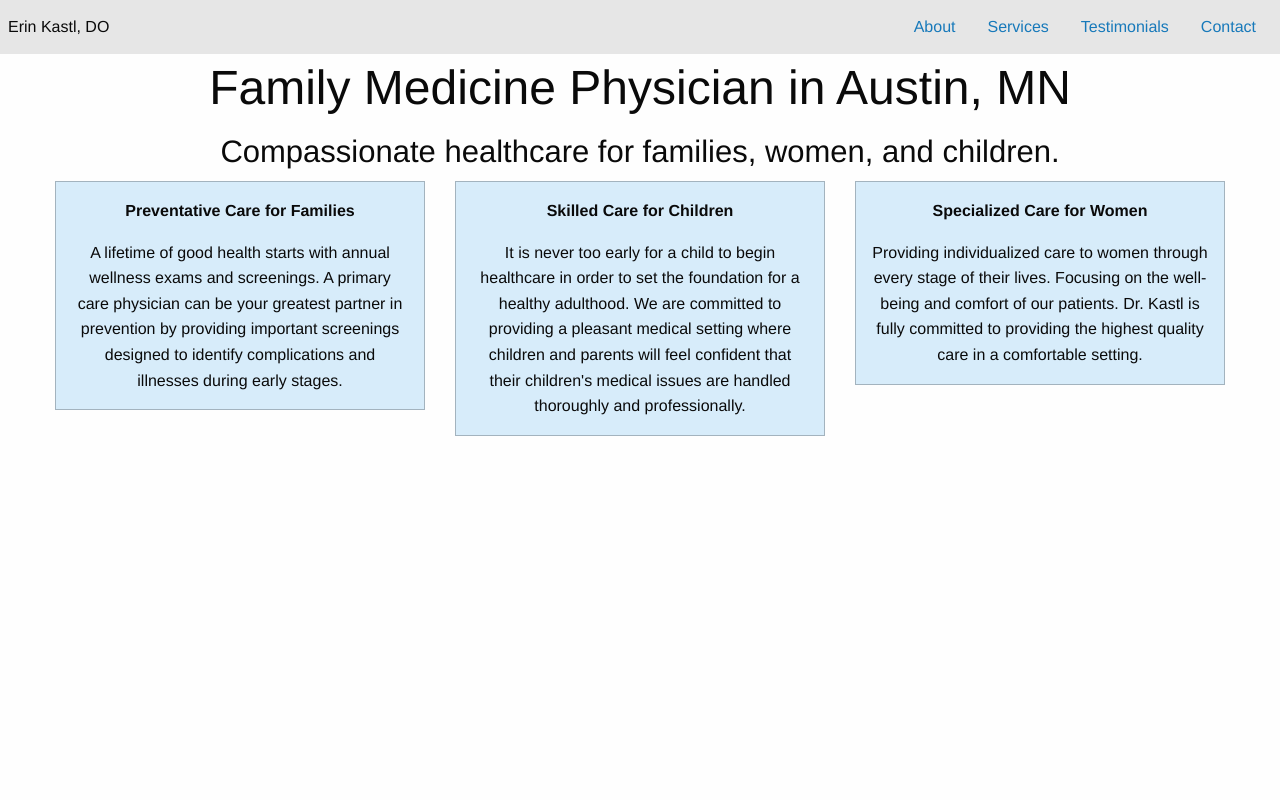
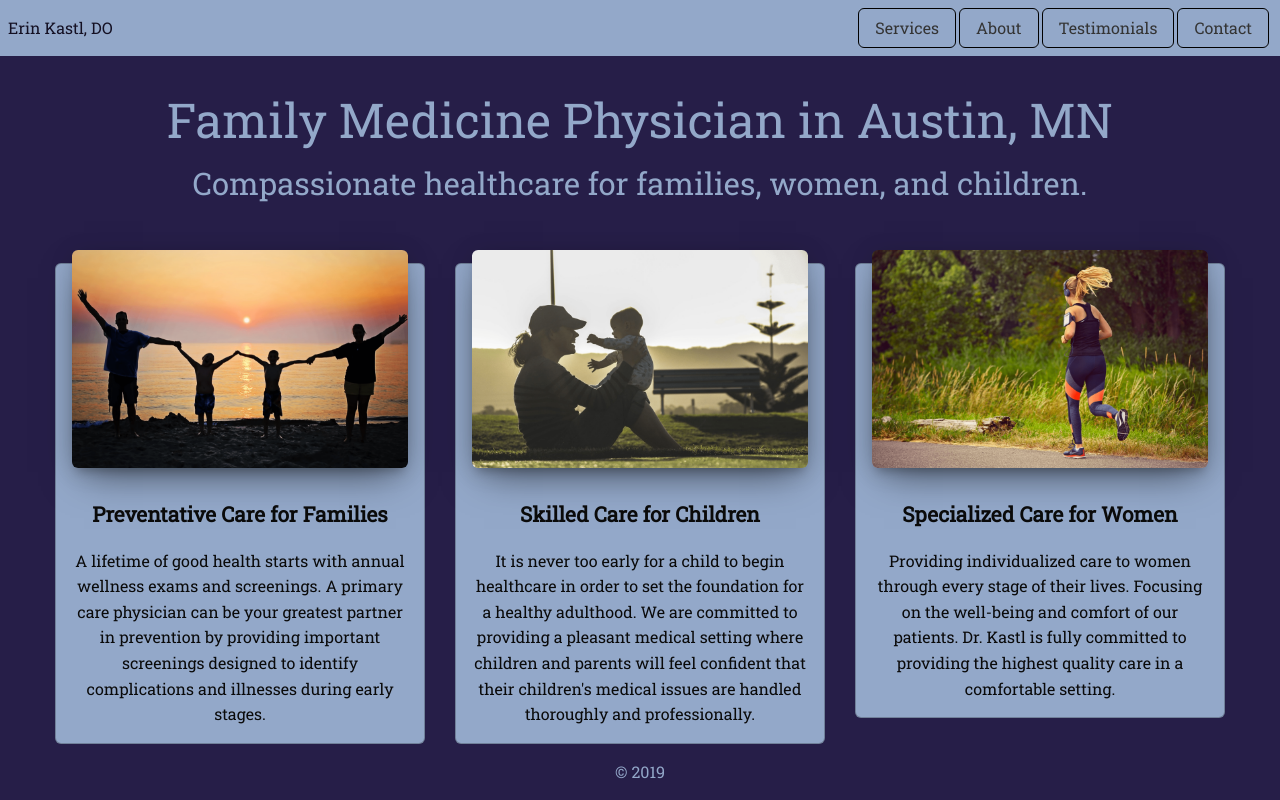
Before and after one commit to jkastl/erinkastl_com, a plain HTML site: page index.html in a window 1280 px wide. Drawn offline with nearby package versions, Linux system fonts and the light colour scheme.

Commit message:
Update index.html

```diff
--- a/index.html
+++ b/index.html
@@ -7,10 +7,56 @@
     <title>Erin Kastl, DO | Family Physician | Austin, Minnesota</title>
     <meta name="description" content="Erin Kastl is family physician providing primary care in Austin, Minnesota." />
     <meta name="keywords" content="doctor, physician, obgyn, pediatrician, austin, minnesota, mn, kastl, erin, family, primary care, mayo" />
-    <link rel="stylesheet" href="https://cdnjs.cloudflare.com/ajax/libs/foundation/6.5.3/css/foundation.min.css" />
+    <link href="https://cdnjs.cloudflare.com/ajax/libs/foundation/6.5.3/css/foundation.min.css" rel="stylesheet"/>
+    <link href="https://fonts.googleapis.com/css?family=Roboto+Slab" rel="stylesheet">
     <style type="text/css">
       .sticky-topbar {
         width: 100%;
+      }
+      body, h1, h2, h3, h4, h5, h6 {
+        color: rgb(20, 16, 35);
+        background-color: rgb(38, 30, 72);
+        font-family: 'Roboto Slab', serif !important;
+      }
+      .text-light {
+        color: rgb(147, 168, 201);
+      }
+      #callout-block {
+        margin-top: 30px;
+      }
+      .callout {
+        background-color: rgb(147, 168, 201);
+        border-radius: 6px;
+        margin-top: 20px;
+      }
+      .callout strong {
+        font-size: 1.3rem;
+      }
+      .callout-img {
+        margin-top: -30px !important;
+        margin-bottom: 30px;
+        border-radius: 6px;
+        box-shadow: 0 16px 38px -12px rgba(0, 0, 0, 0.56), 0 4px 25px 0px rgba(0, 0, 0, 0.12), 0 8px 10px -5px rgba(0, 0, 0, 0.2);
+      }
+      .callout-img img {
+        border-radius: 6px;
+      }
+      .top-bar a {
+        color: #343434;
+      }
+      .top-bar li {
+        border: 1px solid black;
+        border-radius: 6px;
+        margin-right: 3px;
+      }
+      .top-bar ul {
+        background-color: rgb(147, 168, 201);
+      }
+      .top-bar {
+        background-color: rgb(147, 168, 201);
+      }
+      .grid-container {
+        margin-top: 30px;
       }
     </style>
   </head>
@@ -26,8 +72,8 @@
           <div class="menu-text show-for-medium">Erin Kastl, DO</div>
           <div class="top-bar-right">
             <ul class="dropdown menu" data-dropdown-menu>
+              <li><a href="#">Services</a></li>
               <li><a href="#">About</a></li>
-              <li><a href="#">Services</a></li>
               <li><a href="#">Testimonials</a></li>
               <li><a href="#">Contact</a></li>
             </ul>
@@ -39,28 +85,31 @@
     <div class="grid-container text-center">
       <div class="grid-x grid-padding-x">
         <div class="large-12 cell">
-          <h1>Family Medicine Physician in Austin, MN</h1>
-          <h3>Compassionate healthcare for families, women, and children.</h3>
+          <h1 class="text-light">Family Medicine Physician in Austin, MN</h1>
+          <h3 class="text-light">Compassionate healthcare for families, women, and children.</h3>
         </div>
       </div>
 
-      <div class="grid-x grid-padding-x">
+      <div id="callout-block" class="grid-x grid-padding-x">
         <div class="large-12 medium-12 cell">
           <div class="grid-x grid-padding-x">
             <div class="large-4 medium-6 small-12 cell">
-              <div class="primary callout">
+              <div class="callout">
+                <div class="callout-img"><img src="img/family-min.png"></div>
                 <p><strong>Preventative Care for Families</strong></p>
                 <p>A lifetime of good health starts with annual wellness exams and screenings. A primary care physician can be your greatest partner in prevention by providing important screenings designed to identify complications and illnesses during early stages.</p>
               </div>
             </div>
             <div class="large-4 medium-6 small-12 cell">
-              <div class="primary callout">
+              <div class="callout">
+                <div class="callout-img"><img src="img/baby-min.png"></div>
                 <p><strong>Skilled Care for Children</strong></p>
                 <p>It is never too early for a child to begin healthcare in order to set the foundation for a healthy adulthood. We are committed to providing a pleasant medical setting where children and parents will feel confident that their children's medical issues are handled thoroughly and professionally.</p>
               </div>
             </div>
             <div class="large-4 medium-12 small-12 cell">
-              <div class="primary callout">
+              <div class="callout">
+                <div class="callout-img"><img src="img/jogging-min.png"></div>
                 <p><strong>Specialized Care for Women</strong></p>
                 <p>Providing individualized care to women through every stage of their lives. Focusing on the well-being and comfort of our patients. Dr. Kastl is fully committed to providing the highest quality care in a comfortable setting.</p>
               </div>
@@ -69,6 +118,7 @@
         </div>
       </div>
     </div>
+    <footer class="text-center text-light">&copy; 2019</footer>
 
     <script src="https://cdnjs.cloudflare.com/ajax/libs/jquery/3.4.0/jquery.min.js"></script>
     <script src="https://cdnjs.cloudflare.com/ajax/libs/what-input/5.2.1/what-input.min.js"></script>
```
